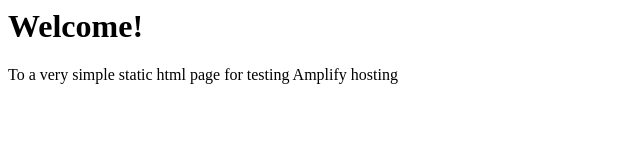
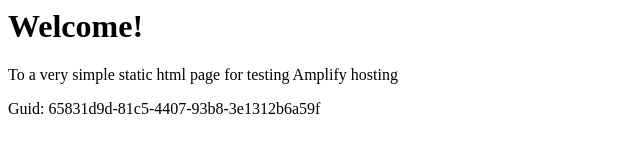
Before and after one commit to aws-aemilia-pdx/Github-PR-Commit-Integration-Test-DoNotTouch-Gith-P5X5MO5I-v1-gamma-us-west-2, a website: page src/index.html in a window 1280 px wide. Shown: the whole page, without its empty margins (0-640 px from the left). Drawn offline with Linux system fonts and the light colour scheme.

Commit message:
commit from integ tests

```diff
--- a/src/index.html
+++ b/src/index.html
@@ -1,3 +1,5 @@
+
+
 <html lang="en">
 
 <head>
@@ -10,6 +12,6 @@
 <body>
     <h1>Welcome!</h1>
     <p>To a very simple static html page for testing Amplify hosting</p>
-</body>
+    <p>Guid: 65831d9d-81c5-4407-93b8-3e1312b6a59f</p></body>
 
 </html>
```
